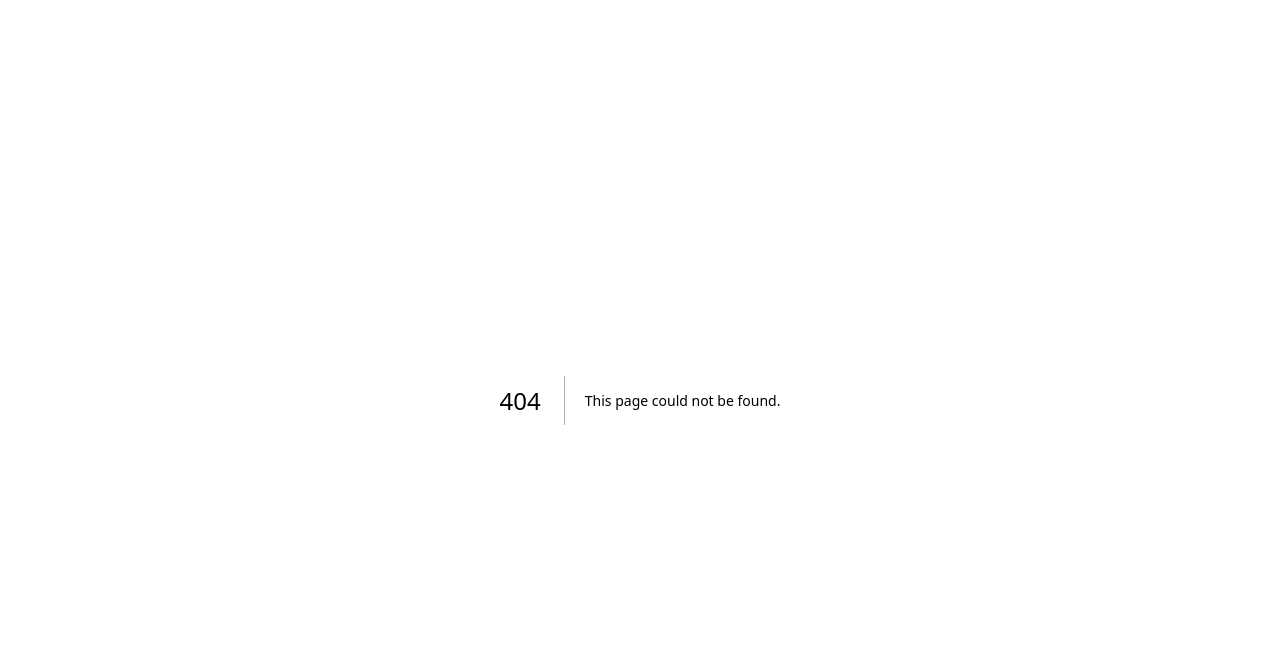
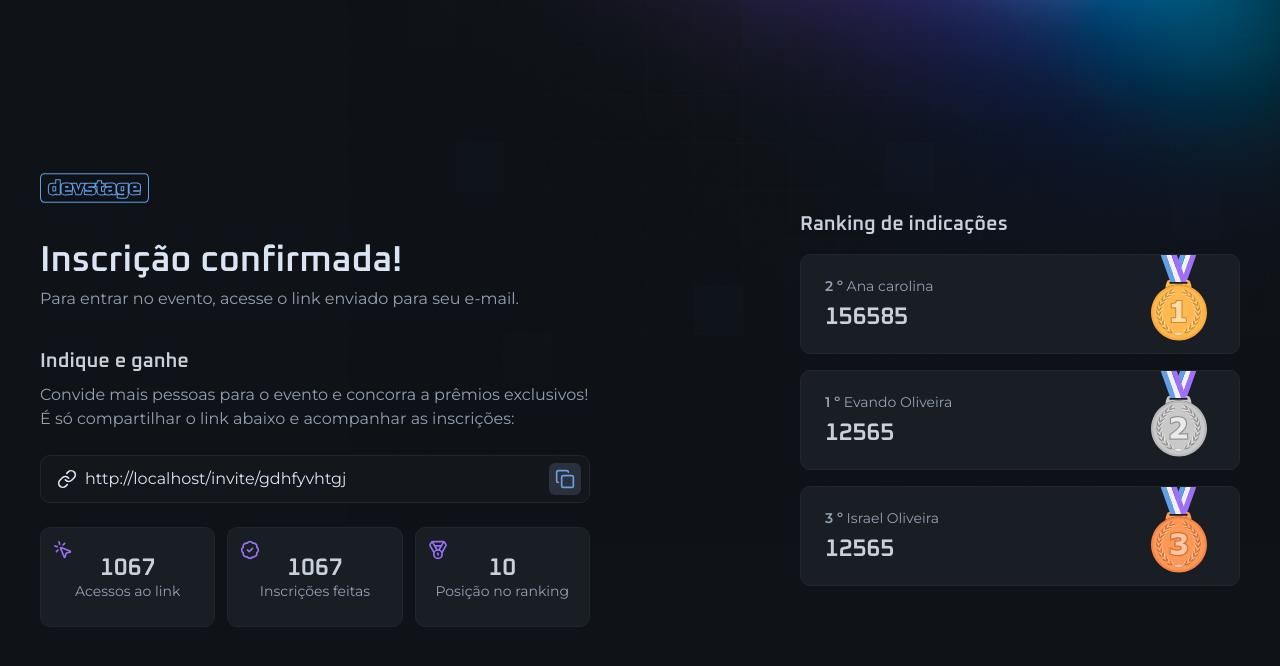
Before and after one commit to vandodev/nlw-connect-next, a Next.js app in the folder web/: page /invite in a window 1280 px wide. Before the commit this address had no page. Shown: the top 666 px of the page. Built offline with nearby package versions, Linux system fonts and the light colour scheme.

Commit message:
:rocket: :dollar: :white_check_mark: Estilizando página invites

```diff
--- /dev/null
+++ b/web/src/app/invite/page.tsx
@@ -0,0 +1,136 @@
+import Image from 'next/image'
+import logo from '../../assets/logo.svg'
+import { InputField, InputIcon, InputRoot } from '../components/input'
+import { BadgeCheck, Copy, Link, Medal, MousePointerClick } from 'lucide-react'
+import { IconButton } from '../components/icon-button'
+
+import cooper from '../../assets/medal-cooper.svg'
+import gold from '../../assets/medal-gold.svg'
+import silver from '../../assets/medal-silver.svg'
+
+export default async function InvitePage() {
+    return(
+        <div className="min-h-dvh flex items-center justify-between gap-16 flex-col md:flex-row">
+            <div className="flex flex-col gap-10 w-full max-w-[550px]">
+                <Image src={logo} alt="devstage" className="h-[30px] w-[108.5px]" />
+
+                <div className="space-y-2">
+                    <h1 className="text-4xl font-semibold font-heading text-gray-100 leading-none">
+                        Inscrição confirmada!
+                    </h1>
+                    <p className="text-gray-300">
+                        Para entrar no evento, acesse o link enviado para seu e-mail.
+                    </p>
+                </div>
+
+                <div className="space-y-6">
+                    <div className="space-y-3">
+                        <h2 className="text-gray-200 text-xl font-heading font-semibold leading-none">
+                            Indique e ganhe
+                        </h2>
+                        <p className="text-gray-300">
+                            Convide mais pessoas para o evento e concorra a prêmios
+                            exclusivos! É só compartilhar o link abaixo e acompanhar as
+                            inscrições:
+                        </p>
+                    </div>
+                    <InputRoot>
+                        <InputIcon>
+                            <Link className="size-5"  />
+                        </InputIcon>
+                        <InputField readOnly defaultValue="http://localhost/invite/gdhfyvhtgj" />
+
+                        <IconButton className="-mr-2">
+                            <Copy className="size-5" />
+                        </IconButton>
+                    </InputRoot>
+
+                    <div className="grid md:grid-cols-3 gap-3">
+                        <div className="relative rounded-xl bg-gray-700 border border-gray-600 px-4 py-7 flex flex-col items-center justify-center gap-1">
+                            <span className="font-heading text-2xl font-semibold text-gray-200 leading-none">
+                                1067
+                            </span>
+
+                            <span className="text-sm text-gray-300 leading-none text-center">
+                                Acessos ao link
+                            </span>
+                            <MousePointerClick className="size-5 text-purple top-3 left-3 absolute" />
+                        </div>
+                        <div className="relative rounded-xl bg-gray-700 border border-gray-600 px-4 py-7 flex flex-col items-center justify-center gap-1">
+                            <span className="font-heading text-2xl font-semibold text-gray-200 leading-none">
+                                1067
+                            </span>
+
+                            <span className="text-sm text-gray-300 leading-none text-center">
+                                Inscrições feitas
+                            </span>
+                            <BadgeCheck className="size-5 text-purple top-3 left-3 absolute" />
+                        </div>
+                        <div className="relative rounded-xl bg-gray-700 border border-gray-600 px-4 py-7 flex flex-col items-center justify-center gap-1">
+                            <span className="font-heading text-2xl font-semibold text-gray-200 leading-none">
+                                10
+                            </span>
+
+                            <span className="text-sm text-gray-300 leading-none text-center">
+                                Posição no ranking
+                            </span>
+                            <Medal className="size-5 text-purple top-3 left-3 absolute" />
+                        </div>
+                    </div>
+                </div>
+            </div>
+
+            <div className="w-full max-w-[440px] space-y-5">
+                <h2 className="text-gray-200 text-xl font-heading font-semibold leading-none">
+                    Ranking de indicações
+                </h2>
+
+                <div className="space-y-4">
+                    <div className="relative rounded-xl bg-gray-700 border border-gray-600 p-6 flex flex-col justify-center gap-3">
+                        <span className="text-sm text-gray-300 leading-none">
+                            <span className="font-semibold">2 &ordm;</span> {" "}
+                            Ana carolina
+                        </span>
+
+                        <span className="font-heading text-2xl font-semibold text-gray-200 leading-none">
+                            156585
+                        </span>
+
+                        <Image src={gold} alt="" className="absolute top-0 right-8" />
+                    </div>
+
+                    <div className="relative rounded-xl bg-gray-700 border border-gray-600 p-6 flex flex-col justify-center gap-3">
+                        <span className="text-sm text-gray-300 leading-none">
+                            <span className="font-semibold">1 &ordm;</span> {" "}
+                            Evando Oliveira
+                        </span>
+
+                        <span className="font-heading text-2xl font-semibold text-gray-200 leading-none">
+                            12565
+                        </span>
+
+                        <Image src={silver} alt="" className="absolute top-0 right-8" />
+                    </div>
+
+                    <div className="relative rounded-xl bg-gray-700 border border-gray-600 p-6 flex flex-col justify-center gap-3">
+                        <span className="text-sm text-gray-300 leading-none">
+                            <span className="font-semibold">3 &ordm;</span> {" "}
+                            Israel Oliveira
+                        </span>
+
+                        <span className="font-heading text-2xl font-semibold text-gray-200 leading-none">
+                            12565
+                        </span>
+
+                        <Image src={cooper} alt="" className="absolute top-0 right-8" />
+                    </div>
+
+
+                </div>
+
+
+            </div>
+
+        </div>
+    )
+}
--- a/web/src/app/layout.tsx
+++ b/web/src/app/layout.tsx
@@ -26,7 +26,11 @@
 }>) {
   return (
     <html lang="en" className={`${oxanium.variable} ${montserrat.variable}`}>
-      <body className="bg-gray-900 text-gray-100 antialiased bg-[url(/background.png)] bg-no-repeat md:bg-right-top bg-top">{children}</body>
+      <body className="bg-gray-900 text-gray-100 antialiased bg-[url(/background.png)] bg-no-repeat md:bg-right-top bg-top">
+        <main className="max-w-[1240px] mx-auto px-5 py-8 md:py-0">
+          {children}
+        </main>
+      </body>
     </html>
   );
 }
--- a/web/src/app/page.tsx
+++ b/web/src/app/page.tsx
@@ -6,7 +6,7 @@
 
 export default function Home() {
   return (
-    <main className="max-w-[1240px] mx-auto px-5 py-8 md:py-0">
+
     <div className="min-h-dvh flex flex-col justify-center gap-16">
       <div className="flex flex-col gap-8 items-center md:items-start">
         <Image src={logo} alt="devstage" width={108.5} height={30} />
@@ -67,6 +67,6 @@
         </form>
       </div>
     </div>
-     </main>
+
   );
 }
```
Lines whose indentation alone changed are shown as unchanged.
